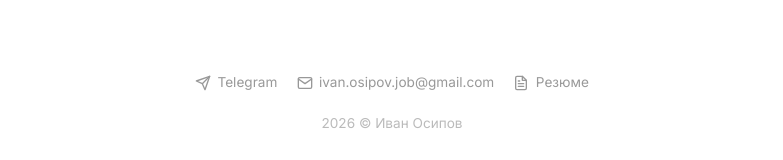
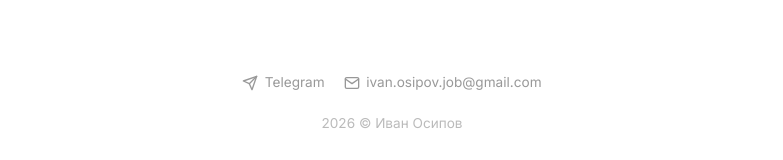
Before and after one commit to ivanosipov95/ivanosipov, an Astro site: page / in a window 1280 px wide. Shown: the part 2150-2310 px from the top of the page, without its empty margins (248-1031 px from the left). Built offline with nearby package versions, Linux system fonts and the light colour scheme; Astro itself is replaced by a stand-in of ours.

Commit message:
hide CV for a while

```diff
--- a/src/components/Footer.astro
+++ b/src/components/Footer.astro
@@ -13,10 +13,10 @@ const base = import.meta.env.BASE_URL;
       <svg xmlns="http://www.w3.org/2000/svg" width="16" height="16" viewBox="0 0 24 24" fill="none" stroke="currentColor" stroke-width="2" stroke-linecap="round" stroke-linejoin="round"><path d="M4 4h16c1.1 0 2 .9 2 2v12c0 1.1-.9 2-2 2H4c-1.1 0-2-.9-2-2V6c0-1.1.9-2 2-2z"/><polyline points="22,6 12,13 2,6"/></svg>
       ivan.osipov.job@gmail.com
     </a>
-    <a href={`${base}Осипов_Иван_CV.pdf`} download class="footer-link">
-      <svg xmlns="http://www.w3.org/2000/svg" width="16" height="16" viewBox="0 0 24 24" fill="none" stroke="currentColor" stroke-width="2" stroke-linecap="round" stroke-linejoin="round"><path d="M14 2H6a2 2 0 0 0-2 2v16a2 2 0 0 0 2 2h12a2 2 0 0 0 2-2V8z"/><polyline points="14 2 14 8 20 8"/><line x1="16" y1="13" x2="8" y2="13"/><line x1="16" y1="17" x2="8" y2="17"/><line x1="10" y1="9" x2="8" y2="9"/></svg>
-      Резюме
-    </a>
+    <!--<a href={`${base}Осипов_Иван_CV.pdf`} download class="footer-link">-->
+    <!--  <svg xmlns="http://www.w3.org/2000/svg" width="16" height="16" viewBox="0 0 24 24" fill="none" stroke="currentColor" stroke-width="2" stroke-linecap="round" stroke-linejoin="round"><path d="M14 2H6a2 2 0 0 0-2 2v16a2 2 0 0 0 2 2h12a2 2 0 0 0 2-2V8z"/><polyline points="14 2 14 8 20 8"/><line x1="16" y1="13" x2="8" y2="13"/><line x1="16" y1="17" x2="8" y2="17"/><line x1="10" y1="9" x2="8" y2="9"/></svg>-->
+    <!--  Резюме-->
+    <!--</a>-->
   </div>
   <p class="footer-copy">{year} &copy; Иван Осипов</p>
 </footer>
```
